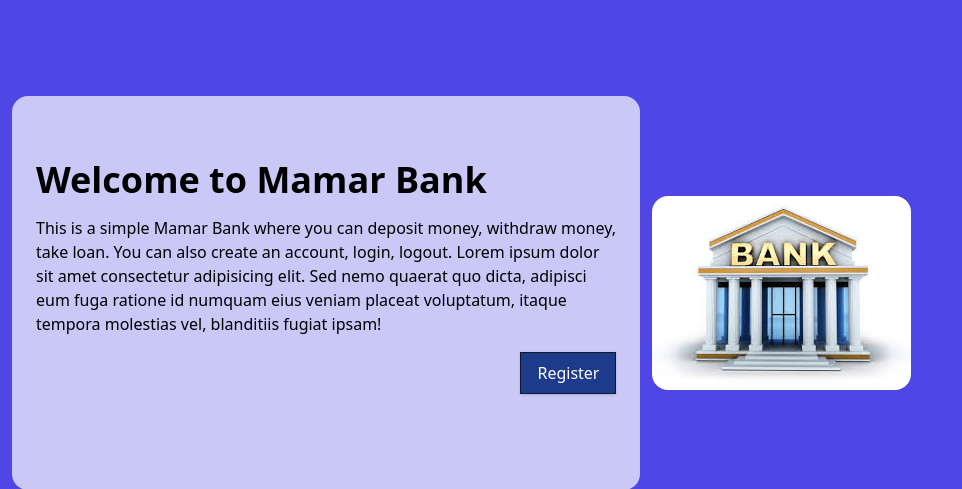
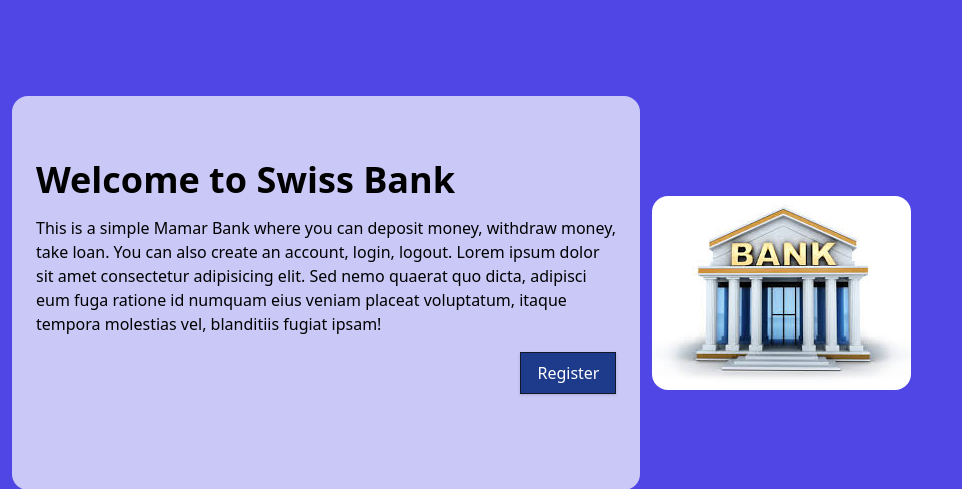
Before and after one commit to Ritafaria22/swiss_bank, a Django app: page / in a window 1280 px wide. Shown: the part 78-567 px from the top of the page, without its empty margins (0-962 px from the left). Run offline with Django 5.2, Linux system fonts and the light colour scheme.

Commit message:
changesdone6

```diff
--- a/core/templates/index.html
+++ b/core/templates/index.html
@@ -6,7 +6,7 @@
 
 
     <div class="flex flex-col w-full lg:w-1/2 justify-center items-start pt-12 pb-24 px-6 bg-white rounded-2xl bg-opacity-70 mx-3">
-        <h1 class="font-bold text-4xl my-4">Welcome to Mamar Bank</h1>
+        <h1 class="font-bold text-4xl my-4">Welcome to Swiss Bank</h1>
         <p class="leading-normal mb-4">
             This is a simple Mamar Bank where you can deposit money, withdraw money,
             take loan. You can also create an account, login, logout. Lorem ipsum dolor sit amet consectetur adipisicing elit. Sed nemo quaerat quo dicta, adipisci eum fuga ratione id numquam eius veniam placeat voluptatum, itaque tempora molestias vel, blanditiis fugiat ipsam!
```
